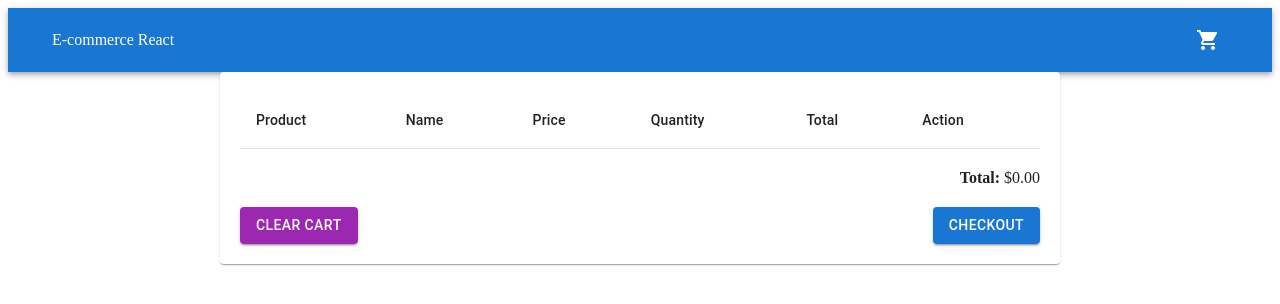
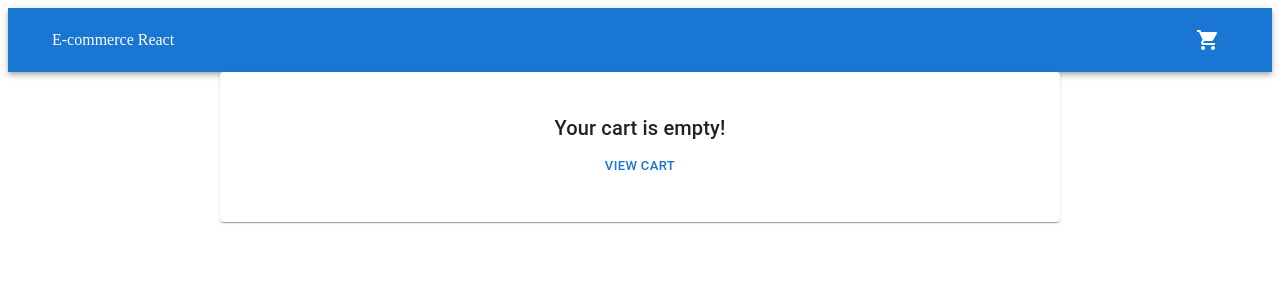
Before and after one commit to Vero1500/FirstEcommerceReact, a Next.js app: page /cart in a window 1280 px wide. Shown: the top 304 px of the page. Built offline with nearby package versions, Linux system fonts and the light colour scheme.

Commit message:
Solved cart bug and cart page

```diff
--- a/src/app/components/Header.tsx
+++ b/src/app/components/Header.tsx
@@ -5,27 +5,22 @@ import { AppBar, Toolbar, IconButton, Badge, Menu, MenuItem, Typography, Button,
 import ShoppingCartIcon from '@mui/icons-material/ShoppingCart';
 import RemoveShoppingCartIcon from '@mui/icons-material/RemoveShoppingCart';
 import { CartService } from '../services/cartService';
-// import { useCart } from '../context/CartContext';
 
 const cartService = new CartService();
 type HeaderProps = {
   cart: Cart;
+  onClearCart: ()=>void;
 };
 
-const Header: React.FC<HeaderProps> = ({ cart }) => {
-  // const { cart, clearCart } = useCart();
+const Header: React.FC<HeaderProps> = ({ cart, onClearCart }) => {
   const [cartItems, setCartItems] = useState<CartItem[]>([]);
   const [anchorEl, setAnchorEl] = useState<null | HTMLElement>(null);
-  // const [__cart, setCart] = useState<Cart>(cart);
 
   useEffect(() => {
-    console.log("cart.items:", cart.items);  // Check if cart updates
     setCartItems(cart.items);
   }, [cart]);
 
-
-
-  console.log("cartItems",cartItems);
+  const itemsQuantity = cartItems.reduce((sum, item) => sum + item.quantity, 0);
 
   const handleMenuOpen = (event: React.MouseEvent<HTMLElement>) => {
     setAnchorEl(event.currentTarget);
@@ -36,19 +31,9 @@ const Header: React.FC<HeaderProps> = ({ cart }) => {
   };
 
   const handleClearCart = () => {
-    cartService.clearCart();
+    onClearCart();
     handleMenuClose(); // Close the menu after clearing the cart
-
-    const subscription = cartService.cart$.subscribe((_cart) => {
-      console.log("Updated cart:", _cart);  // Check if cart updates
-      setCartItems([]);
-    });
-
-    // Cleanup subscription when component unmounts
-    return () => subscription.unsubscribe();
   };
-
-  //const itemsQuantity = cartItems.reduce((sum, item) => sum + item.quantity, 0);
 
   return (
     <AppBar position="static" sx={{ padding: '0 20px', display: 'flex', justifyContent: 'center' }}>
@@ -59,7 +44,7 @@ const Header: React.FC<HeaderProps> = ({ cart }) => {
 
         {/* Cart Icon with Badge */}
         <IconButton color="inherit" onClick={handleMenuOpen}>
-          <Badge badgeContent={cartItems.length} color="error" invisible={!(cartItems.length)}>
+          <Badge badgeContent={itemsQuantity} color="error" invisible={!(itemsQuantity)}>
             <ShoppingCartIcon />
           </Badge>
         </IconButton>
@@ -69,7 +54,7 @@ const Header: React.FC<HeaderProps> = ({ cart }) => {
           <div style={{ padding: '16px', minWidth: '200px' }}>
             {/* Items Count and View Cart */}
             <div style={{ display: 'flex', justifyContent: 'space-between', marginBottom: '8px' }}>
-              <Typography>{cartItems.length} Items</Typography>
+              <Typography>{itemsQuantity} Items</Typography>
               <Button variant='text' href="/cart" color="primary" size="small" onClick={handleMenuClose}>
                 View Cart
               </Button>
--- a/src/app/services/cartService.ts
+++ b/src/app/services/cartService.ts
@@ -67,20 +67,20 @@ export class CartService {
   // Get total price
   getTotal(): number {
     const currentCart = this.cartSubject.value;
-    const total = currentCart.items.reduce((total, item) => total + item.price * item.quantity, 0);
+    const total = currentCart.items.reduce((total: Number, item: CartItem) => total + item.price * item.quantity, 0);
     return total;
   }
 
   // Remove item from cart
   removeFromCart(item: CartItem): void {
-    const updatedItems = this.cartSubject.value.items.filter((_item) => _item.id !== item.id);
+    const updatedItems = this.cartSubject.value.items.filter((_item: CartItem) => _item.id !== item.id);
     this.cartSubject.next({ items: updatedItems });
     this.saveCartToLocalStorage({ items: updatedItems });
   }
 
   // Decrease the quantity of an item
   removeQuantity(item: CartItem): void {
-    const updatedItems = this.cartSubject.value.items.map((_item) => {
+    const updatedItems = this.cartSubject.value.items.map((_item: CartItem) => {
       if (_item.id === item.id) {
         _item.quantity--;
         if (_item.quantity === 0) {
--- a/src/pages/cart.tsx
+++ b/src/pages/cart.tsx
@@ -68,6 +68,8 @@ const CartPage = () => {
     <>
       <Header cart={cart} />
       <Card sx={{ maxWidth: 800, margin: 'auto', padding: '20px' }}>
+        {dataSource.length > 0 ? (
+          <>
             <TableContainer>
               <Table>
                 <TableHead>
@@ -116,6 +118,17 @@ const CartPage = () => {
                 Checkout
               </Button>
             </div>
+          </>
+        ) : (
+          <div style={{ textAlign: 'center', padding: '20px' }}>
+            <Typography variant="h6" gutterBottom>
+              Your cart is empty!
+            </Typography>
+            <Button variant='text' href="/" color="primary" size="small">
+              View Cart
+            </Button>
+          </div>
+        )}
       </Card>
     </>
   );
--- a/src/pages/index.tsx
+++ b/src/pages/index.tsx
@@ -2,11 +2,7 @@
 import '../app/styles/globals.css'
 import { useEffect, useState } from 'react';
 import type { AppProps } from 'next/app'
-
 import Home from '../app/components/home';
-// import { CartProvider } from '../app/context/CartContext';
-
-
 
 // Main application component
 export default function MyApp({ Component, pageProps }: AppProps) {
```
Also changed, not shown: src/app/components/home.tsx (+5 -6 lines), 1 other file (tests, documents, lock files or other folders). Lines whose indentation alone changed are shown as unchanged.
